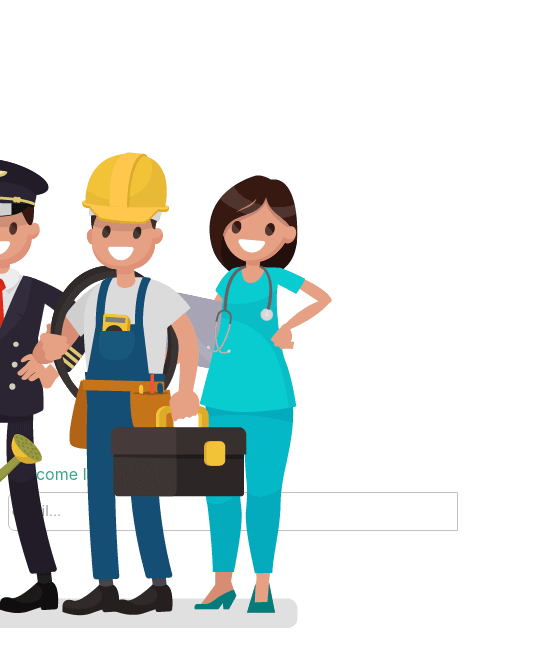
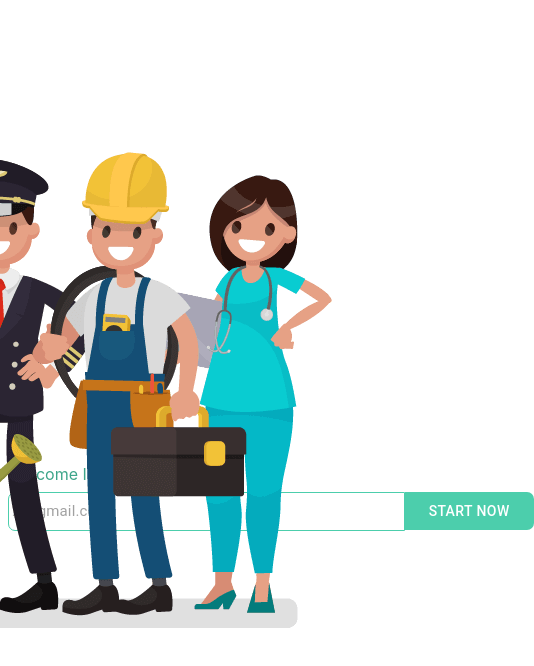
Before and after one commit to fares-primida/DigiEmploy, a React (Create React App) app: page / in a window 390 px wide. Shown: the top 666 px of the page, 534 px wide, since content can reach past the window. Built offline with nearby package versions, Linux system fonts and the light colour scheme.

Commit message:
finsih this section except make it responsive

```diff
--- a/src/components/Join/JoinPage.jsx
+++ b/src/components/Join/JoinPage.jsx
@@ -1,9 +1,9 @@
     import React from "react";
-    import { Box, Typography, useTheme } from "@mui/material";
+    import { Box, Typography, useTheme, Button } from "@mui/material";
     import InputBase from "@mui/material/InputBase";
     import { Token } from "../../Theme.js";
-    import {Container} from './JoinPageElements'
-    import Person from '../../assets/images/pngwing.com.png'
+    import { Container } from "./JoinPageElements";
+    import Person from "../../assets/images/pngwing.com.png";
 
     const JoinPage = () => {
     const theme = useTheme();
@@ -14,31 +14,50 @@
         <Box
         display="flex"
         flexDirection="column"
-        position='absolute'
-        left='2%'
-        top='55%'
-        transform='translate(-50% , -50%)'
+        position="absolute"
+        left="2%"
+        top="55%"
+        transform="translate(-50% , -50%)"
         >
         <Typography variant="span" color={colors.greenAccent[400]}>
             Welcome In DigiEmploy....
         </Typography>
-        <Box display='flex' alignItems='center' justifyContent='center' >
+        <Box display="flex" alignItems="center" justifyContent="center">
             <InputBase
             sx={{
                 mt: 1,
                 p: "3px",
                 borderRadius: "7px 0 0 7px",
-            border: `.5px solid ${colors.grey[800]}`,
+                border: `.5px solid ${colors.greenAccent[500]}`,
                 fontSize: "15px",
-            width: '450px'
+                width: "450px",
+                flex: "2",
             }}
-            placeholder="email..."
+            placeholder="...@gmail.com"
             />
+            <Button
+            sx={{
+                flex: ".5",
+                borderRadius: "0 7px 7px 0",
+                mb: "-8px",
+                height: "38px",
+                boxShadow: "none",
+                backgroundColor: `${colors.greenAccent[500]}`,
+            }}
+            variant="contained"
+            >
+            Start Now
+            </Button>
         </Box>
         </Box>
         {/* IMAGE */}
-        <Box position='absolute' right='2%' top='5%' transform='translate(-50% , -50%)'>
-            <img height='90%' src={Person} alt='joinlogo'/>
+        <Box
+        position="absolute"
+        right="2%"
+        top="5%"
+        transform="translate(-50% , -50%)"
+        >
+        <img height="90%" src={Person} alt="joinlogo" />
         </Box>
     </Container>
     );
```
Lines whose indentation alone changed are shown as unchanged.
